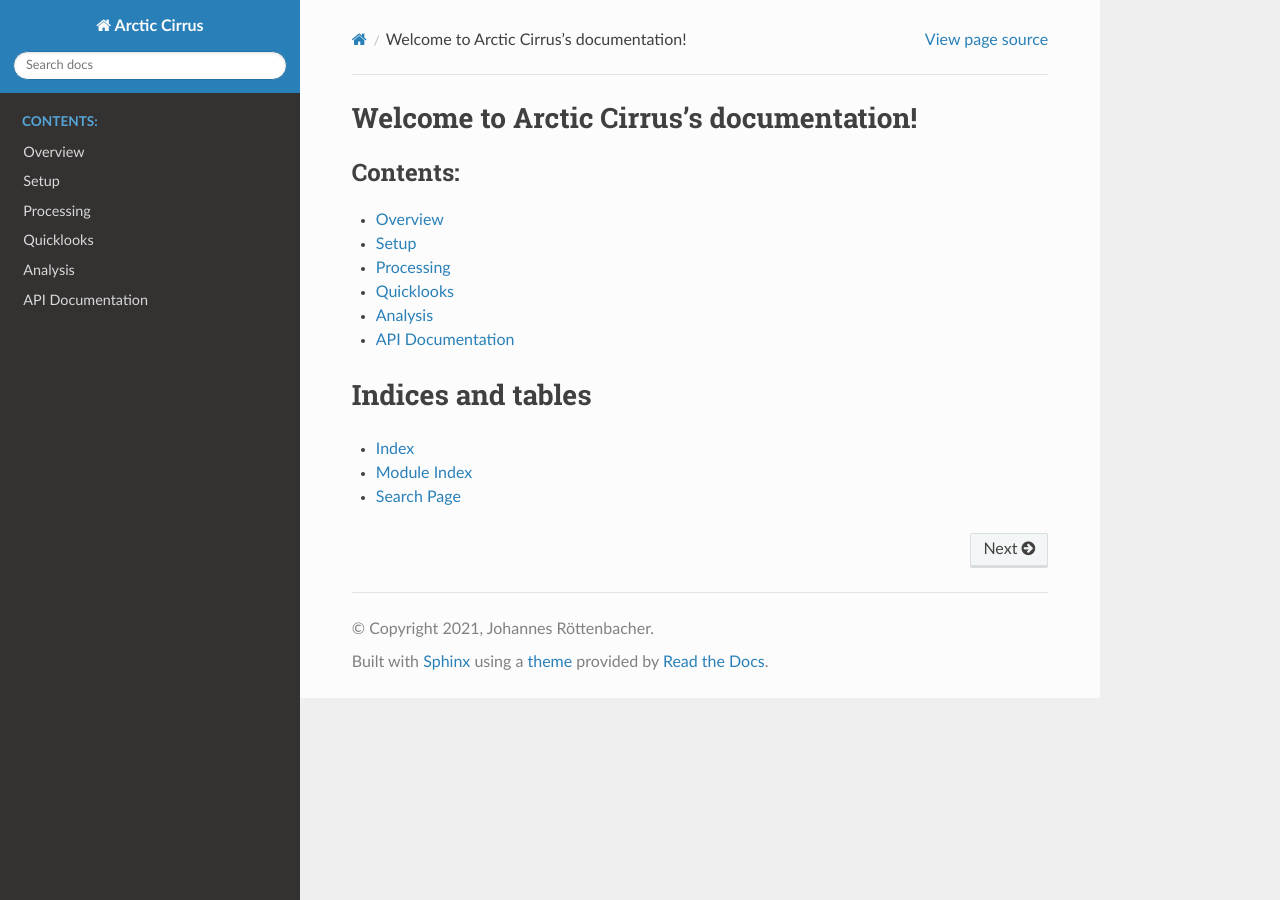
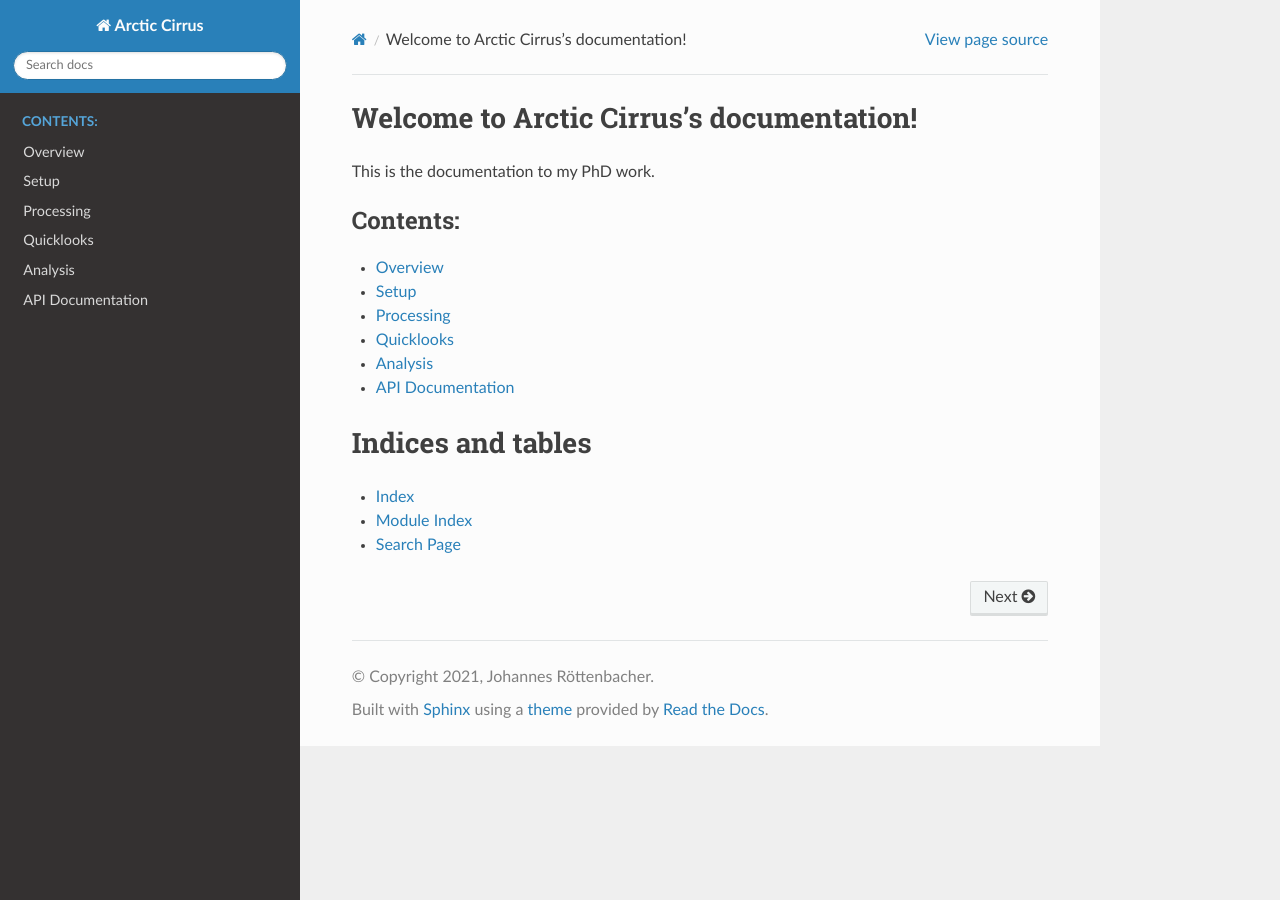
Before and after one commit to jroettenbacher/phd_base, a Sphinx documentation site: the page built from docs/index.rst, in a window 1280 px wide. Built offline with Sphinx 7.4.7 and the Read the Docs theme 2.0.0, drawn with Linux system fonts in a browser that asks for light colours.

Commit message:
Update documentation
Signed-off-by: Johannes Röttenbacher <johannes.roettenbacher@web.de>

```diff
--- a/docs/index.rst
+++ b/docs/index.rst
@@ -5,6 +5,7 @@
 
 Welcome to Arctic Cirrus's documentation!
 =========================================
+This is the documentation to my PhD work.
 
 .. toctree::
    :maxdepth: 1
```
